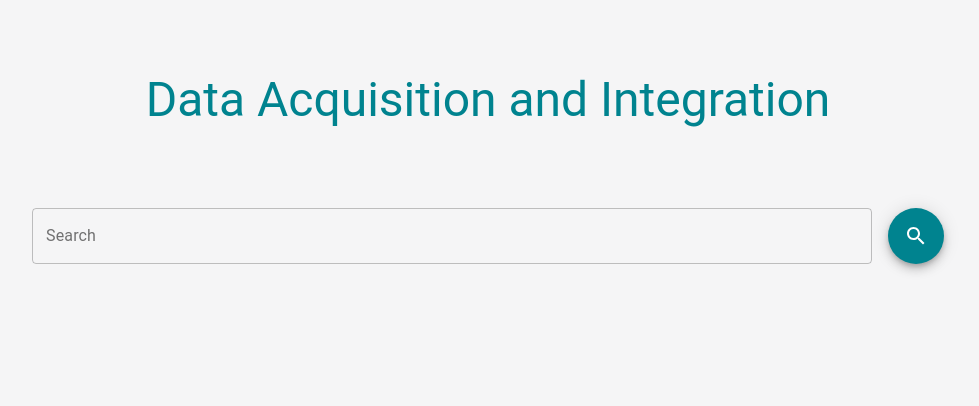
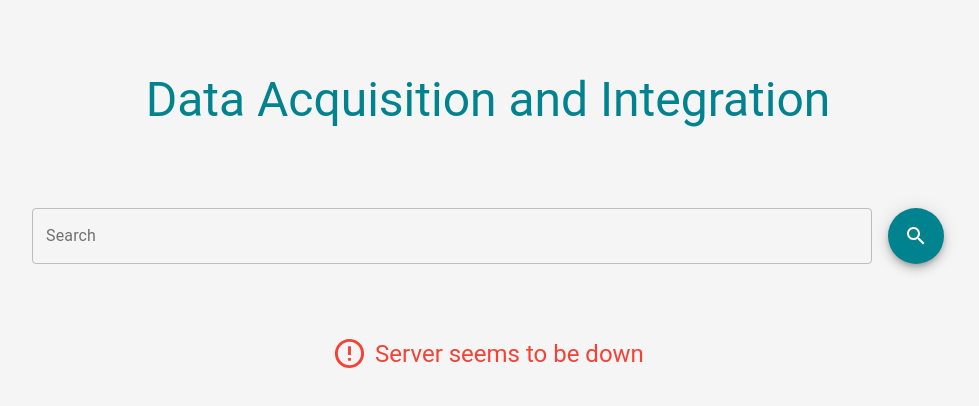
Before and after one commit to DauteRR/BrowserClient, a React (Create React App) app: page / in a window 1280 px wide. Shown: the top 406 px of the page, without its empty margins (152-1131 px from the left). Built offline with nearby package versions, Linux system fonts and the light colour scheme.

Commit message:
Add & Ref: ServiceDownMessage and removed limit from SearchParameters

```diff
--- a/src/Components/App/index.tsx
+++ b/src/Components/App/index.tsx
@@ -4,6 +4,7 @@ import { createMuiTheme, ThemeProvider } from '@material-ui/core';
 import Header from '../Header';
 import Results from '../Results';
 import { SearchParameters } from '../../types';
+import ServiceDownMessage from '../ServiceDownMessage';
 
 const theme = createMuiTheme({
   palette: {
@@ -28,6 +29,8 @@ const App: React.FC = () => {
 
   const [results, setResults] = useState<string[]>([]);
 
+  const [serviceDown, setServiceDown] = useState<boolean>(true);
+
   const onSearchCallback = useCallback(async (parameters: SearchParameters) => {
     const url = 'http://localhost:3001/search';
     const options = {
@@ -39,17 +42,22 @@ const App: React.FC = () => {
       body: JSON.stringify(parameters)
     };
 
-    const response = await fetch(url, options);
+    fetch(url, options)
+      .then(async response => {
+        const results: string[] = await response.json();
+        setResults(results);
+      })
+      .catch(error => {
+        setServiceDown(true);
+      });
 
-    const results: string[] = await response.json();
-
-    setResults(results);
+    // const results: string[] = await response.json();
   }, []);
 
   return (
     <div className={classes.app}>
       <Header searchCallback={onSearchCallback} />
-      <Results results={results} />
+      {serviceDown ? <ServiceDownMessage /> : <Results results={results} />}
     </div>
   );
 };
--- a/src/Components/Form/index.tsx
+++ b/src/Components/Form/index.tsx
@@ -35,8 +35,7 @@ const Form: React.FC<FormProps> = props => {
 
   const { handleSubmit, handleChange } = useFormik({
     initialValues: {
-      text: '',
-      limit: 100
+      text: ''
     } as SearchParameters,
     validationSchema: searchFormSchema,
     onSubmit(values) {
--- a/src/Components/Results/index.tsx
+++ b/src/Components/Results/index.tsx
@@ -7,7 +7,8 @@ const useStyles = makeStyles((theme: Theme) =>
     container: {
       display: 'flex',
       flexGrow: 1,
-      padding: '0px'
+      padding: '0px',
+      backgroundColor: 'red'
     }
   })
 );
--- /dev/null
+++ b/src/Components/ServiceDownMessage/index.tsx
@@ -0,0 +1,38 @@
+import React from 'react';
+import { makeStyles, createStyles, Theme } from '@material-ui/core/styles';
+import { Container, Typography } from '@material-ui/core';
+import Icon from '@material-ui/icons/ErrorOutline';
+
+const useStyles = makeStyles((theme: Theme) =>
+  createStyles({
+    container: {
+      display: 'flex',
+      justifyContent: 'center',
+      padding: '0px'
+    },
+    typography: {
+      display: 'flex',
+      alignItems: 'center'
+    },
+    icon: {
+      marginRight: theme.spacing(1)
+    }
+  })
+);
+
+export interface ServiceDownMessageProps {}
+
+const ServiceDownMessage: React.FC<ServiceDownMessageProps> = props => {
+  const classes = useStyles();
+
+  return (
+    <Container className={classes.container} maxWidth='md'>
+      <Typography className={classes.typography} variant='h5' color='error'>
+        <Icon className={classes.icon} fontSize='large' />
+        Server seems to be down
+      </Typography>
+    </Container>
+  );
+};
+
+export default ServiceDownMessage;
--- a/src/types/index.ts
+++ b/src/types/index.ts
@@ -1,4 +1,3 @@
 export interface SearchParameters {
   text: string;
-  limit: number;
 }
```
